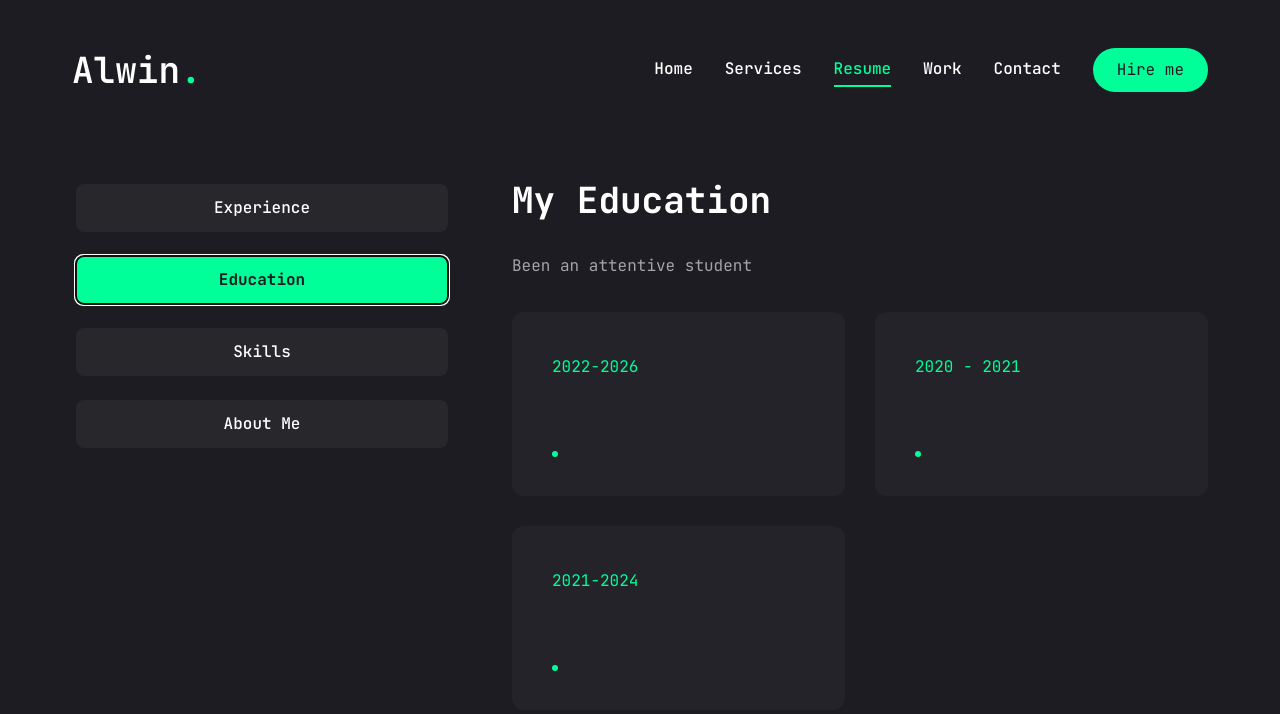
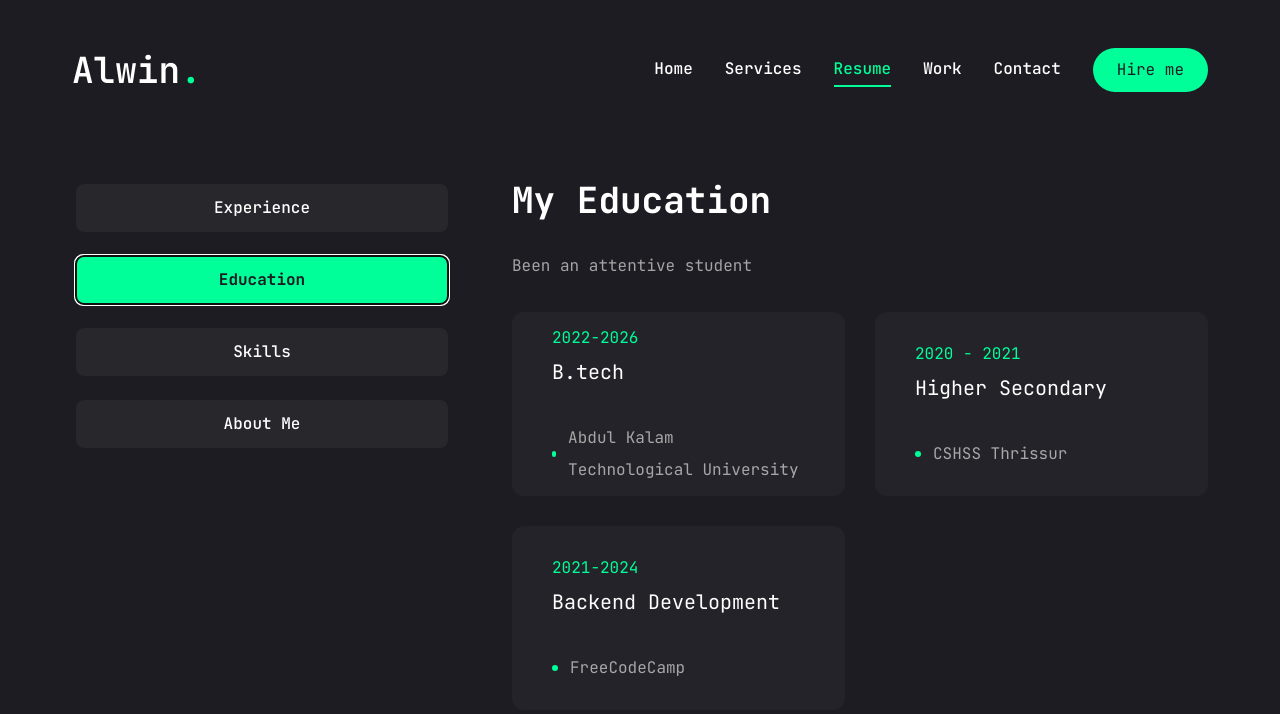
Before and after one commit to retr0717/portfolio, a Next.js app: page /resume in a window 1280 px wide. Both pictures are taken after a click on the tab "Education". Shown: the top 714 px of the page. Built offline with nearby package versions, Linux system fonts and the light colour scheme.

Commit message:
resume page : education tab content done

```diff
--- a/app/resume/page.tsx
+++ b/app/resume/page.tsx
@@ -221,12 +221,12 @@
                         >
                           <span className="text-accent">{item.duration}</span>
                           <h3 className="text-xl max-w-[260px] min-h-[60px] text-center lg:text-left">
-                            {item.position}
+                            {item.degree}
                           </h3>
                           <div className="flex items-center gap-3">
                             {/*dat*/}
                             <span className="w-[6px] h-[6px] rounded-full bg-accent"></span>
-                            <p className="text-white/60">{item.company}</p>
+                            <p className="text-white/60">{item.institute}</p>
                           </div>
                         </li>
                       );
```
